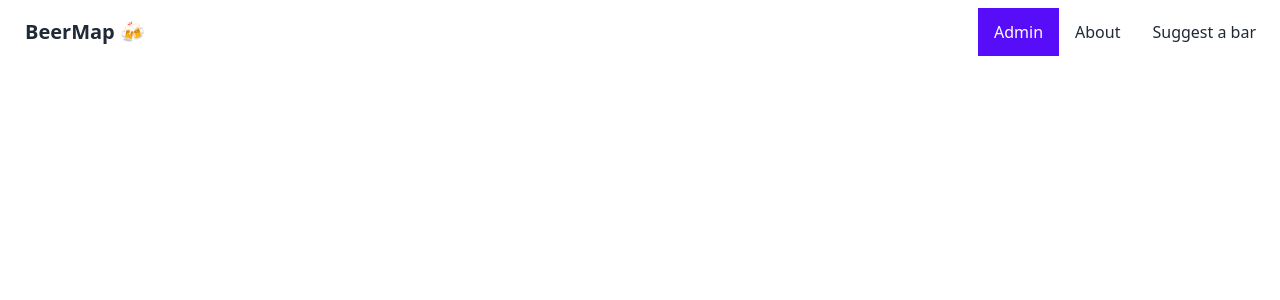
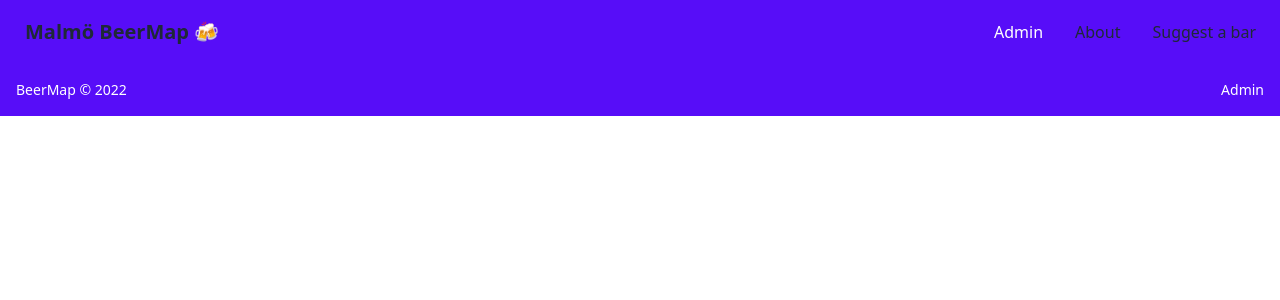
Before and after one commit to FransGPasse/Malmo-Beermap, a React (Vite) app: page /admin in a window 1280 px wide. Shown: the top 300 px of the page. Built offline with nearby package versions, Linux system fonts and the light colour scheme; no server answers.

Commit message:
Changing colors so we can use a theme instead

```diff
--- a/src/components/BarCard.jsx
+++ b/src/components/BarCard.jsx
@@ -2,7 +2,7 @@ import React from "react"
 
 const BarCard = (data) => {
   return (
-    <div className="card w-96 bg-base-100 shadow-xl">
+    <div className="card w-96 bg-primary shadow-xl">
       <figure>
         <img src="https://placeimg.com/400/225/arch" alt="Shoes" />
       </figure>
--- a/src/components/BeerMap.jsx
+++ b/src/components/BeerMap.jsx
@@ -89,6 +89,7 @@ const BeerMap = () => {
             onClick={() => {
               setSelected(marker)
             }}
+            className="hover:-translate-y-2"
           />
         ))}
 
--- a/src/components/Footer.jsx
+++ b/src/components/Footer.jsx
@@ -6,7 +6,7 @@ const Footer = () => {
   const { currentUser, userEmail } = useAuthContext()
 
   return (
-    <footer className="footer sticky bottom-0 items-center p-4 bg-base-100 text-neutral-content">
+    <footer className="footer sticky bottom-0 items-center p-4 bg-primary text-neutral-content">
       <div className="items-center grid-flow-col">
         <p>BeerMap © 2022</p>
       </div>
--- a/src/components/LocateMe.jsx
+++ b/src/components/LocateMe.jsx
@@ -4,7 +4,7 @@ import { ImLocation } from "react-icons/im"
 const LocateMe = ({ myLocation }) => {
   return (
     <button
-      className="absolute top-20 right-20 z-10 text-base-100 p-2 font-bold flex ease-linear duration-100 hover:underline hover:scale-105"
+      className="absolute top-20 right-20 z-10 text-primary p-2 font-bold flex ease-linear duration-100 hover:underline hover:scale-105"
       onClick={() => {
         navigator.geolocation.getCurrentPosition((position) => {
           myLocation({
--- a/src/components/NavBar.jsx
+++ b/src/components/NavBar.jsx
@@ -14,10 +14,10 @@ const NavBar = () => {
   }, [])
 
   return (
-    <div className="navbar bg-base-100">
+    <div className="navbar bg-primary">
       <div className="flex-1">
         <NavLink as={Link} to="/" className="btn btn-ghost normal-case text-xl">
-          BeerMap 🍻
+          Malmö BeerMap 🍻
         </NavLink>
       </div>
       <div className="flex-none">
--- a/src/components/SearchBar.jsx
+++ b/src/components/SearchBar.jsx
@@ -55,10 +55,10 @@ const SearchBar = ({ searchedLocation }) => {
           }}
           disabled={!ready}
           placeholder="Search for a bar..."
-          className="rounded-full p-1 text-center bg-base-100"
+          className="rounded-full p-1 text-center bg-primary"
         />
         <ComboboxPopover>
-          <ComboboxList className="bg-base-100 text-center space-y-2">
+          <ComboboxList className="bg-primary text-center space-y-2">
             {status === "OK" &&
               data.map(({ place_id, description }) => (
                 <ComboboxOption
```
